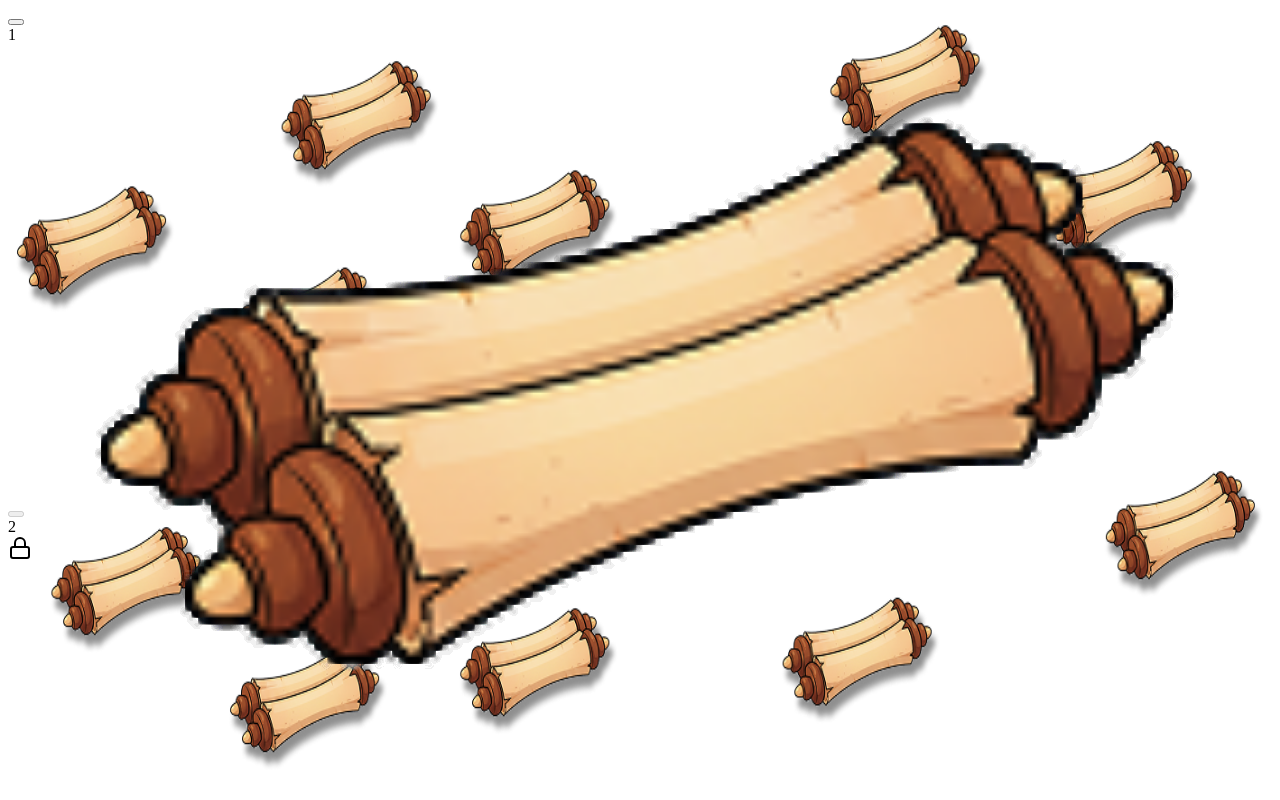
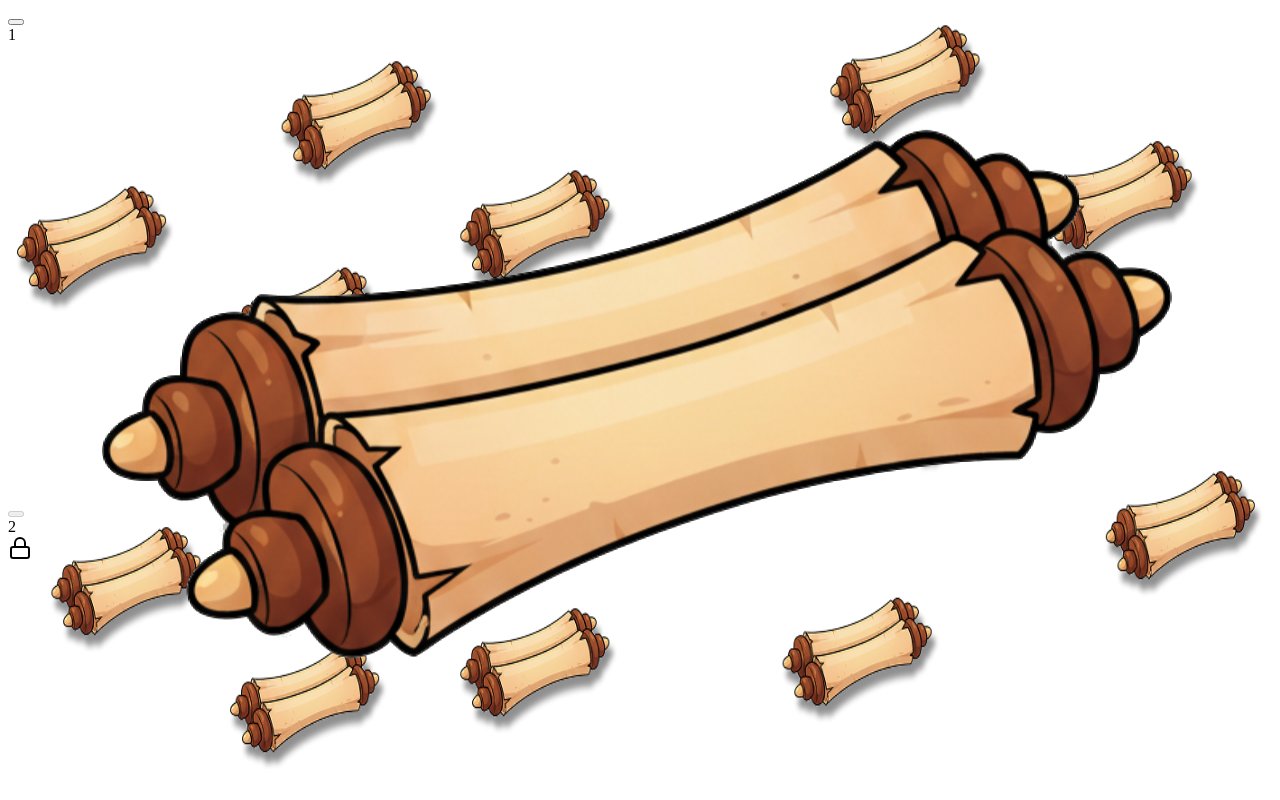
Before and after one commit to NorahC0305/DaiVietKyNhan_FE, a Next.js app: page /Map/Components/MapRegionDetail in a window 1280 px wide. Shown: the top 800 px of the page. Built offline with nearby package versions, Linux system fonts and the light colour scheme.

Commit message:
Update image source in MapRegionDetail component from PNG to SVG format for improved quality

```diff
--- a/src/pages/Map/Components/MapRegionDetail/index.tsx
+++ b/src/pages/Map/Components/MapRegionDetail/index.tsx
@@ -185,7 +185,7 @@ export default function FixedScrollsPageResponsive({
                   style={{ aspectRatio: "180 / 70" }}
                 >
                   <Image
-                    src="/cuộn giấy cuộn lại.png"
+                    src="/cuộn giấy cuộn lại.svg"
                     alt={`Cuộn giấy ${idx + 1}`}
                     fill
                     className="object-contain pointer-events-none select-none"
```
Also changed, not shown: public/cuộn giấy cuộn lại.svg (added).
